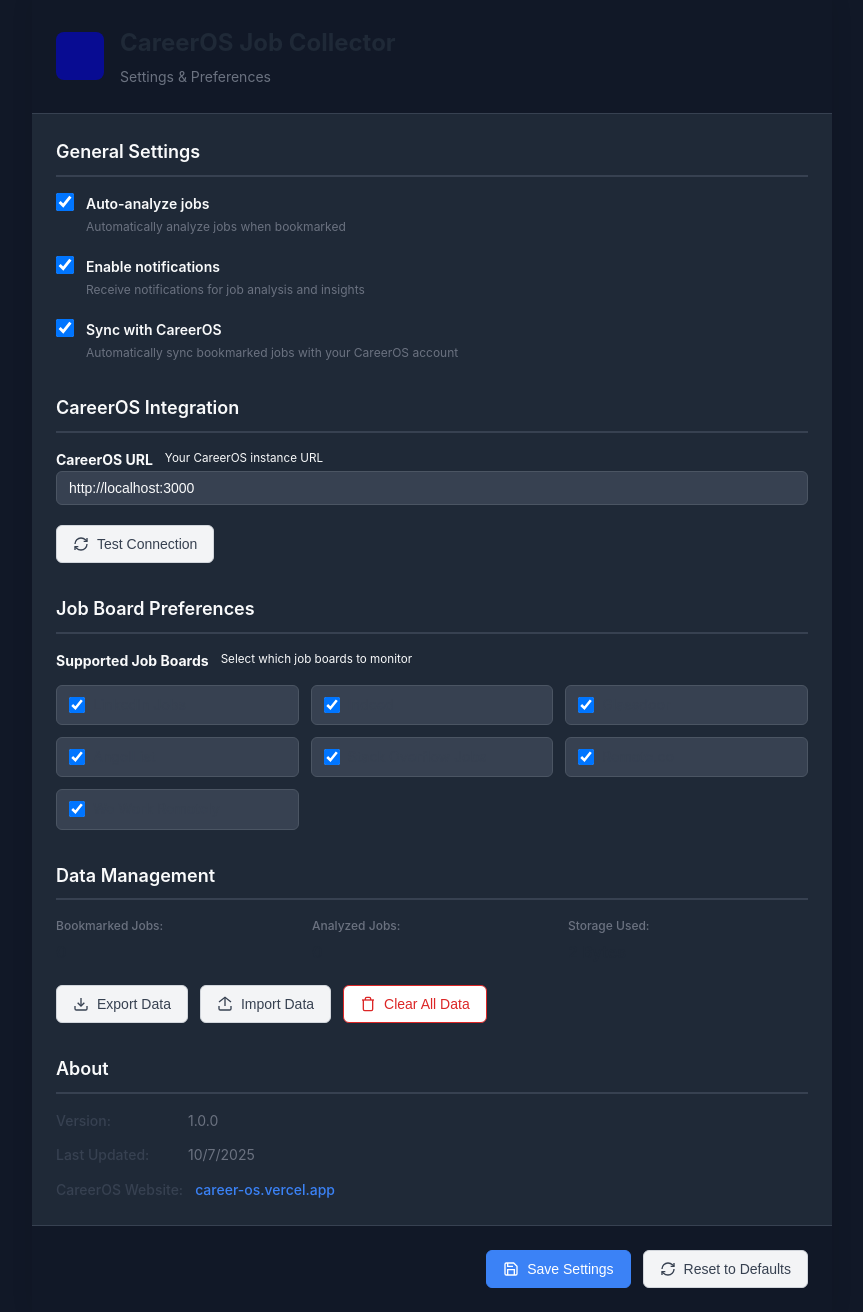
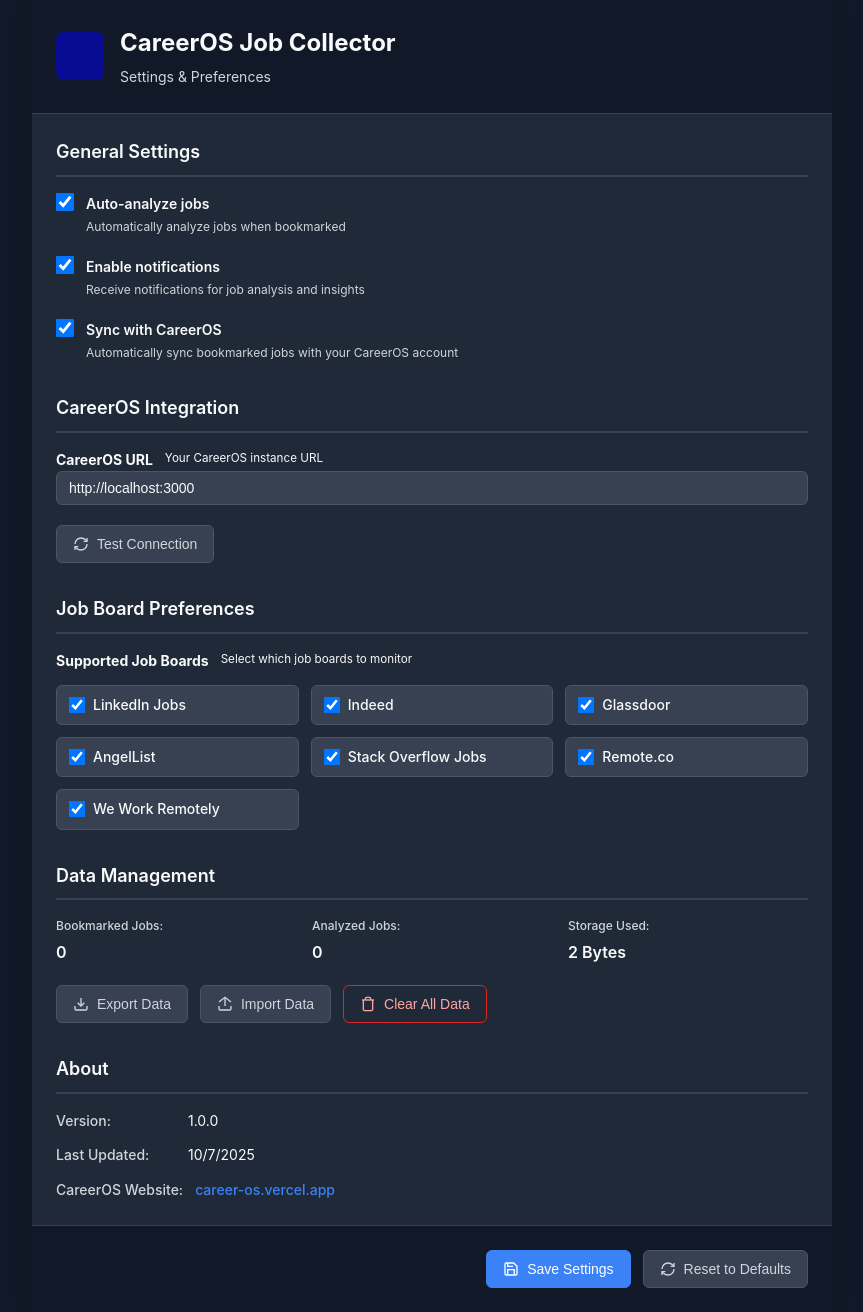
Before and after one commit to jonsiu/job-hunter, a browser extension: page options/options.html in a window 1280 px wide. Shown: the whole page, without its empty margins (208-1071 px from the left). Drawn offline with Linux system fonts and the dark colour scheme.

Commit message:
Fix accessibility and contrast issues in dark mode
- Improve text contrast in popup interface for dark mode
- Fix visibility of job titles, company names, and metadata
- Enhance button and action element contrast
- Fix settings page text visibility in dark mode
- Ensure all descriptive text is readable
- Improve footer and navigation contrast
- Follow WCAG accessibility guidelines

```diff
--- a/options/options.css
+++ b/options/options.css
@@ -367,6 +367,14 @@
     border-bottom-color: #374151;
   }
 
+  .header-text h1 {
+    color: #f9fafb;
+  }
+
+  .header-text p {
+    color: #d1d5db;
+  }
+
   .settings-section h2 {
     color: #f9fafb;
     border-bottom-color: #374151;
@@ -374,6 +382,10 @@
 
   .setting-text strong {
     color: #f9fafb;
+  }
+
+  .setting-text small {
+    color: #d1d5db;
   }
 
   .setting-input {
@@ -397,6 +409,73 @@
     border-color: #6b7280;
   }
 
+  .job-board-name {
+    color: #f9fafb;
+  }
+
+  .stat-label {
+    color: #d1d5db;
+  }
+
+  .stat-value {
+    color: #f9fafb;
+  }
+
+  .about-label {
+    color: #d1d5db;
+  }
+
+  .about-value {
+    color: #f9fafb;
+  }
+
+  .action-btn {
+    background: #374151;
+    color: #d1d5db;
+    border-color: #4b5563;
+  }
+
+  .action-btn:hover {
+    background: #4b5563;
+    color: #f9fafb;
+    border-color: #6b7280;
+  }
+
+  .action-btn.primary {
+    background: #3B82F6;
+    color: #ffffff;
+    border-color: #3B82F6;
+  }
+
+  .action-btn.primary:hover {
+    background: #2563EB;
+    border-color: #2563EB;
+  }
+
+  .action-btn.secondary {
+    background: #374151;
+    color: #d1d5db;
+    border-color: #4b5563;
+  }
+
+  .action-btn.secondary:hover {
+    background: #4b5563;
+    color: #f9fafb;
+    border-color: #6b7280;
+  }
+
+  .action-btn.danger {
+    background: #1f2937;
+    color: #fca5a5;
+    border-color: #dc2626;
+  }
+
+  .action-btn.danger:hover {
+    background: #374151;
+    color: #f87171;
+    border-color: #b91c1c;
+  }
+
   .options-footer {
     background: #111827;
     border-top-color: #374151;
--- a/popup/popup.css
+++ b/popup/popup.css
@@ -489,6 +489,24 @@
     border-bottom-color: #374151;
   }
 
+  .header-text h1 {
+    color: #f9fafb;
+  }
+
+  .job-count {
+    color: #d1d5db;
+  }
+
+  .sync-btn {
+    background: #374151;
+    color: #d1d5db;
+  }
+
+  .sync-btn:hover {
+    background: #4b5563;
+    color: #f9fafb;
+  }
+
   .tab-navigation {
     background: #1f2937;
     border-bottom-color: #374151;
@@ -508,6 +526,37 @@
     background: #1e3a8a;
   }
 
+  .popup-content {
+    background: #111827;
+  }
+
+  .jobs-header h2 {
+    color: #f9fafb;
+  }
+
+  .action-btn {
+    background: #374151;
+    color: #d1d5db;
+    border-color: #4b5563;
+  }
+
+  .action-btn:hover {
+    background: #4b5563;
+    color: #f9fafb;
+    border-color: #6b7280;
+  }
+
+  .action-btn.primary {
+    background: #3B82F6;
+    color: #ffffff;
+    border-color: #3B82F6;
+  }
+
+  .action-btn.primary:hover {
+    background: #2563EB;
+    border-color: #2563EB;
+  }
+
   .job-item {
     border-bottom-color: #374151;
   }
@@ -516,8 +565,79 @@
     background: #1f2937;
   }
 
+  .job-title {
+    color: #f9fafb;
+  }
+
+  .job-company {
+    color: #d1d5db;
+  }
+
+  .job-location {
+    color: #9ca3af;
+  }
+
+  .job-action-btn {
+    color: #9ca3af;
+  }
+
+  .job-action-btn:hover {
+    background: #374151;
+    color: #d1d5db;
+  }
+
+  .job-meta {
+    color: #9ca3af;
+  }
+
+  .job-source {
+    background: #374151;
+    color: #d1d5db;
+  }
+
+  .job-date {
+    color: #9ca3af;
+  }
+
+  .analysis-header h2 {
+    color: #f9fafb;
+  }
+
+  .analysis-subtitle {
+    color: #d1d5db;
+  }
+
+  .insights-header h2 {
+    color: #f9fafb;
+  }
+
+  .insights-subtitle {
+    color: #d1d5db;
+  }
+
+  .empty-state h3 {
+    color: #f9fafb;
+  }
+
+  .empty-state p {
+    color: #d1d5db;
+  }
+
+  .loading-state {
+    color: #d1d5db;
+  }
+
   .popup-footer {
     background: #1f2937;
     border-top-color: #374151;
   }
+
+  .footer-btn {
+    color: #9ca3af;
+  }
+
+  .footer-btn:hover {
+    background: #374151;
+    color: #d1d5db;
+  }
 }
```
